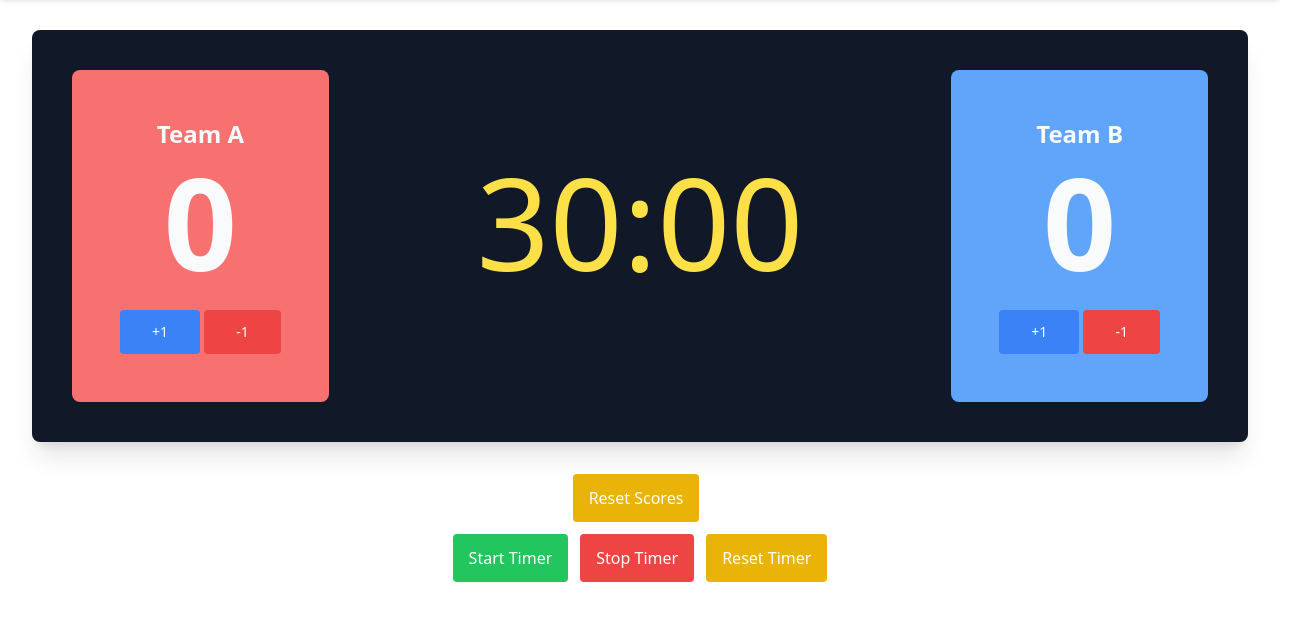
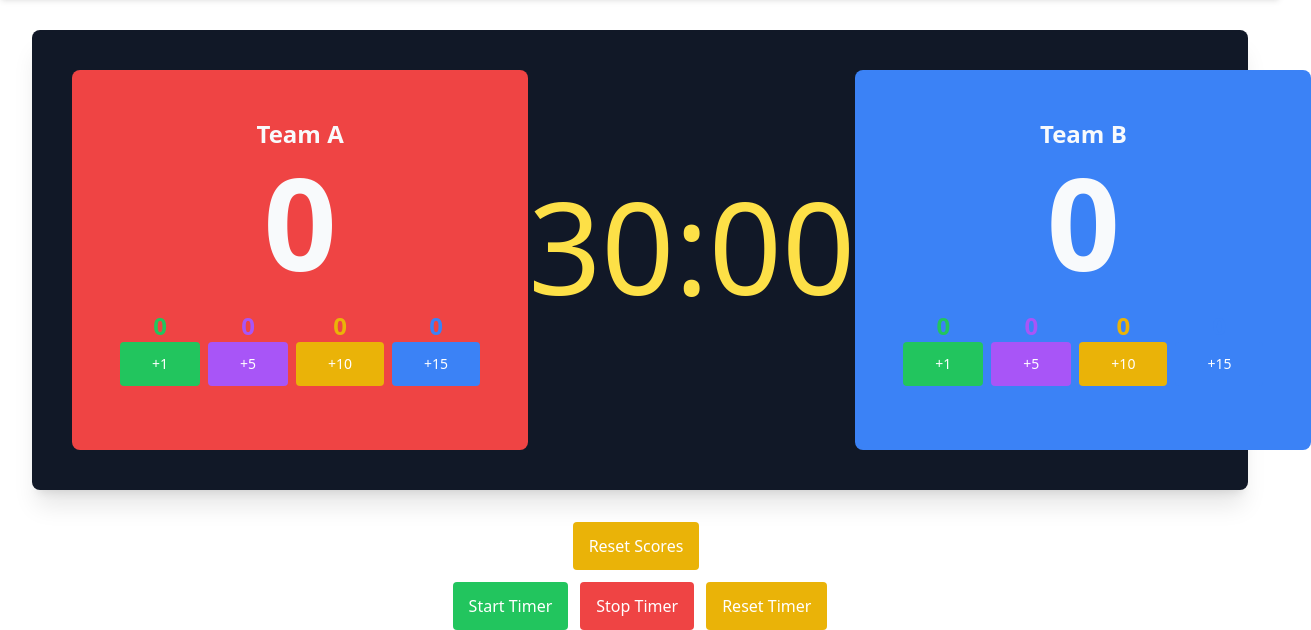
Before and after one commit to Z3ROxU/Scoreboard-Robot, a plain HTML site: page controller/controller.html in a window 1280 px wide. Both pictures are taken after a click on the button "Reset Scores". Shown: the part 201-831 px from the top of the page, 1311 px wide, since content can reach past the window. Before the commit the page ends 800 px from the top, so only its background shows below. Drawn offline with nearby package versions, Linux system fonts and the light colour scheme.

Commit message:
Commit 0.1

```diff
--- a/controller/controller.html
+++ b/controller/controller.html
@@ -21,34 +21,67 @@
     </div>
     <div class="p-8">
         <div class="flex justify-between items-center p-10 bg-gray-900 rounded-lg shadow-xl">
-            <div class="bg-red-400 p-12 rounded-lg flex flex-col items-center">
+            <div class="bg-red-500 p-12 rounded-lg flex flex-col items-center">
                 <div class="text-2xl font-bold mb-2 text-slate-50">Team A</div>
                 <div class="text-9xl mb-6 text-slate-50 font-extrabold" id="score1">0</div>
-                <div class="score-controls">
-                    <button
-                        class="inline-block rounded bg-blue-500 px-8 py-3 text-sm font-medium text-white hover:shadow-xl"
-                        onclick="incrementScore('score1')">+1</button>
-                    <button
-                        class="inline-block rounded bg-red-500 px-8 py-3 text-sm font-medium text-white hover:shadow-xl"
-                        onclick="decrementScore('score1')">-1</button>
+                <div class="mb-4 flex items-center gap-2">
+                    <div class="items-center flex flex-col">
+                        <div class="text-2xl text-green-500 font-extrabold" id="score1green">0</div>
+                        <button
+                            class="inline-block rounded bg-green-500 px-8 py-3 text-sm font-medium text-white hover:shadow-xl"
+                            onclick="incrementScoreGreen('score1green')">+1</button>
+                    </div>
+                    <div class="items-center flex flex-col">
+                        <div class="text-2xl text-purple-500 font-extrabold" id="score1purple">0</div>
+                        <button
+                            class="inline-block rounded bg-purple-500 px-8 py-3 text-sm font-medium text-white hover:shadow-xl"
+                            onclick="incrementScorePurple('score1purple')">+5</button>
+                    </div>
+                    <div class="items-center flex flex-col">
+                        <div class="text-2xl text-yellow-500 font-extrabold" id="score1yellow">0</div>
+                        <button
+                            class="inline-block rounded bg-yellow-500 px-8 py-3 text-sm font-medium text-white hover:shadow-xl"
+                            onclick="incrementScoreYellow('score1yellow')">+10</button>
+                    </div>
+                    <div class="items-center flex flex-col">
+                        <div class="text-2xl text-blue-500 font-extrabold" id="score1blue">0</div>
+                        <button
+                            class="inline-block rounded bg-blue-500 px-8 py-3 text-sm font-medium text-white hover:shadow-xl"
+                            onclick="incrementScoreBlue('score1blue')">+15</button>
+                    </div>
                 </div>
             </div>
             <div class="flex flex-col items-center">
                 <div class="text-9xl font-medium text-yellow-300 mb-7" id="timer">30:00</div>
-                <!-- <button class="bg-yellow-400 p-3 rounded-full hover:bg-yellow-200 font-medium"
-                    onclick="resetTimer()">Reset
-                    Timer</button> -->
             </div>
-            <div class="bg-blue-400 p-12 rounded-lg flex flex-col items-center">
+            <div class="bg-blue-500 p-12 rounded-lg flex flex-col items-center">
                 <div class="text-2xl font-bold mb-2 text-slate-50">Team B</div>
                 <div class="text-9xl mb-6 text-slate-50 font-extrabold" id="score2">0</div>
-                <div class="score-controls">
-                    <button
-                        class="inline-block rounded bg-blue-500 px-8 py-3 text-sm font-medium text-white hover:shadow-xl"
-                        onclick="incrementScore('score2')">+1</button>
-                    <button
-                        class="inline-block rounded bg-red-500 px-8 py-3 text-sm font-medium text-white hover:shadow-xl"
-                        onclick="decrementScore('score2')">-1</button>
+                <div class="mb-4 flex items-center gap-2">
+                    <div class="items-center flex flex-col">
+                        <div class="text-2xl text-green-500 font-extrabold" id="score2green">0</div>
+                        <button
+                            class="inline-block rounded bg-green-500 px-8 py-3 text-sm font-medium text-white hover:shadow-xl"
+                            onclick="incrementScoreGreen('score2green')">+1</button>
+                    </div>
+                    <div class="items-center flex flex-col">
+                        <div class="text-2xl text-purple-500 font-extrabold" id="score2purple">0</div>
+                        <button
+                            class="inline-block rounded bg-purple-500 px-8 py-3 text-sm font-medium text-white hover:shadow-xl"
+                            onclick="incrementScorePurple('score2purple')">+5</button>
+                    </div>
+                    <div class="items-center flex flex-col">
+                        <div class="text-2xl text-yellow-500 font-extrabold" id="score2yellow">0</div>
+                        <button
+                            class="inline-block rounded bg-yellow-500 px-8 py-3 text-sm font-medium text-white hover:shadow-xl"
+                            onclick="incrementScoreYellow('score2yellow')">+10</button>
+                    </div>
+                    <div class="items-center flex flex-col">
+                        <div class="text-2xl text-blue-500 font-extrabold" id="score2blue">0</div>
+                        <button
+                            class="inline-block rounded bg-blue-500 px-8 py-3 text-sm font-medium text-white hover:shadow-xl"
+                            onclick="incrementScoreBlue('score2blue')">+15</button>
+                    </div>
                 </div>
             </div>
         </div>
@@ -64,8 +97,6 @@
             <button class="bg-yellow-500 text-white px-4 py-3 rounded" onclick="resetTimer()">Reset Timer</button>
         </div>
     </div>
-
-
     <script src="/controller/script.js"></script>
 </body>
 
--- a/controller/script.js
+++ b/controller/script.js
@@ -1,67 +1,102 @@
-function incrementScore(scoreId) {
-  const scoreElement = document.getElementById(scoreId);
-  let currentScore = parseInt(scoreElement.innerText);
-  scoreElement.innerText = currentScore + 1;
-  updateDisplay(scoreId, currentScore + 1);
+function incrementScoreGreen(scoreId) {
+  incrementColorScore(scoreId, 1)
 }
 
-function decrementScore(scoreId) {
-  const scoreElement = document.getElementById(scoreId);
-  let currentScore = parseInt(scoreElement.innerText);
-  if (currentScore > 0) {
-      scoreElement.innerText = currentScore - 1;
-      updateDisplay(scoreId, currentScore - 1);
+function incrementScorePurple(scoreId) {
+  incrementColorScore(scoreId, 5)
+}
+
+function incrementScoreYellow(scoreId) {
+  incrementColorScore(scoreId, 10)
+}
+
+function incrementScoreBlue(scoreId) {
+  incrementColorScore(scoreId, 15)
+}
+
+function incrementColorScore(scoreId, increment) {
+  const scoreElement = document.getElementById(scoreId)
+  let currentScore = parseInt(scoreElement.innerText)
+  scoreElement.innerText = currentScore + increment
+  localStorage.setItem(scoreId, currentScore + increment) // Update localStorage here
+  updateTotalScore(scoreId)
+}
+
+function updateTotalScore(scoreId) {
+  let teamTotalId
+  if (scoreId.startsWith('score1')) {
+    teamTotalId = 'score1'
+  } else if (scoreId.startsWith('score2')) {
+    teamTotalId = 'score2'
   }
+  let teamTotal = 0
+  const colors = ['green', 'purple', 'yellow', 'blue']
+  colors.forEach((color) => {
+    const colorScoreId = `${teamTotalId}${color}`
+    const colorScore = parseInt(document.getElementById(colorScoreId).innerText)
+    teamTotal += colorScore
+  })
+  document.getElementById(teamTotalId).innerText = teamTotal
+  localStorage.setItem(teamTotalId, teamTotal) // Update localStorage for total score
 }
 
 function resetScores() {
-  document.getElementById('score1').innerText = '0';
-  document.getElementById('score2').innerText = '0';
-  updateDisplay('score1', 0);
-  updateDisplay('score2', 0);
+  ;['score1', 'score2'].forEach((team) => {
+    document.getElementById(team).innerText = '0'
+    localStorage.setItem(team, '0')
+    ;['green', 'purple', 'yellow', 'blue'].forEach((color) => {
+      document.getElementById(`${team}${color}`).innerText = '0'
+      localStorage.setItem(`${team}${color}`, '0')
+    })
+  })
 }
 
-let timerInterval;
-let timeLeft = 1800; // 30 minutes in seconds
+function updateDisplay(id, value) {
+  localStorage.setItem(id, value)
+}
+
+document.addEventListener('DOMContentLoaded', () => {
+  updateTimerDisplay()
+  ;['score1', 'score2'].forEach((team) => {
+    localStorage.setItem(team, '0')
+    ;['green', 'purple', 'yellow', 'blue'].forEach((color) => {
+      localStorage.setItem(`${team}${color}`, '0')
+    })
+  })
+})
+
+let timerInterval
+let timeLeft = 1800 // 30 minutes in seconds
 
 function updateTimerDisplay() {
-  const minutes = Math.floor(timeLeft / 60);
-  const seconds = timeLeft % 60;
-  document.getElementById('timer').innerText = `${minutes}:${seconds.toString().padStart(2, '0')}`;
-  localStorage.setItem('timer', document.getElementById('timer').innerText);
+  const minutes = Math.floor(timeLeft / 60)
+  const seconds = timeLeft % 60
+  const timeStr = `${minutes}:${seconds.toString().padStart(2, '0')}`
+  document.getElementById('timer').innerText = timeStr
+  localStorage.setItem('timer', timeStr)
 }
 
 function startTimer() {
   if (!timerInterval) {
-      timerInterval = setInterval(() => {
-          if (timeLeft > 0) {
-              timeLeft -= 1;
-              updateTimerDisplay();
-          } else {
-              clearInterval(timerInterval);
-              timerInterval = null;
-          }
-      }, 1000);
+    timerInterval = setInterval(() => {
+      if (timeLeft > 0) {
+        timeLeft -= 1
+        updateTimerDisplay()
+      } else {
+        clearInterval(timerInterval)
+        timerInterval = null
+      }
+    }, 1000)
   }
 }
 
 function stopTimer() {
-  clearInterval(timerInterval);
-  timerInterval = null;
+  clearInterval(timerInterval)
+  timerInterval = null
 }
 
 function resetTimer() {
-  stopTimer();
-  timeLeft = 1800;
-  updateTimerDisplay();
+  stopTimer()
+  timeLeft = 1800
+  updateTimerDisplay()
 }
-
-function updateDisplay(id, value) {
-  localStorage.setItem(id, value);
-}
-
-document.addEventListener('DOMContentLoaded', () => {
-  updateTimerDisplay();
-  localStorage.setItem('score1', '0');
-  localStorage.setItem('score2', '0');
-});
```
Also changed, not shown: display/display.html (+8 -0 lines), display/display.js (+23 -6 lines), index.html (+1 -0 lines).
